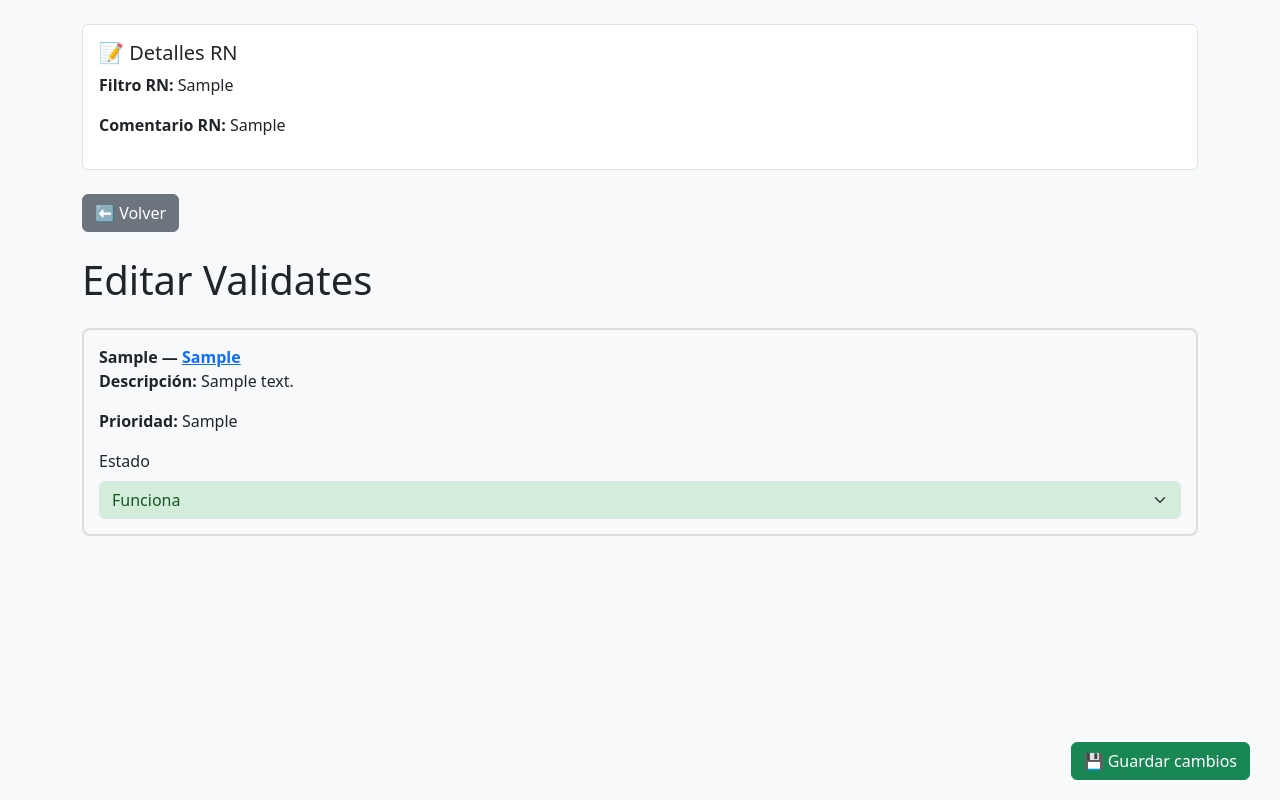
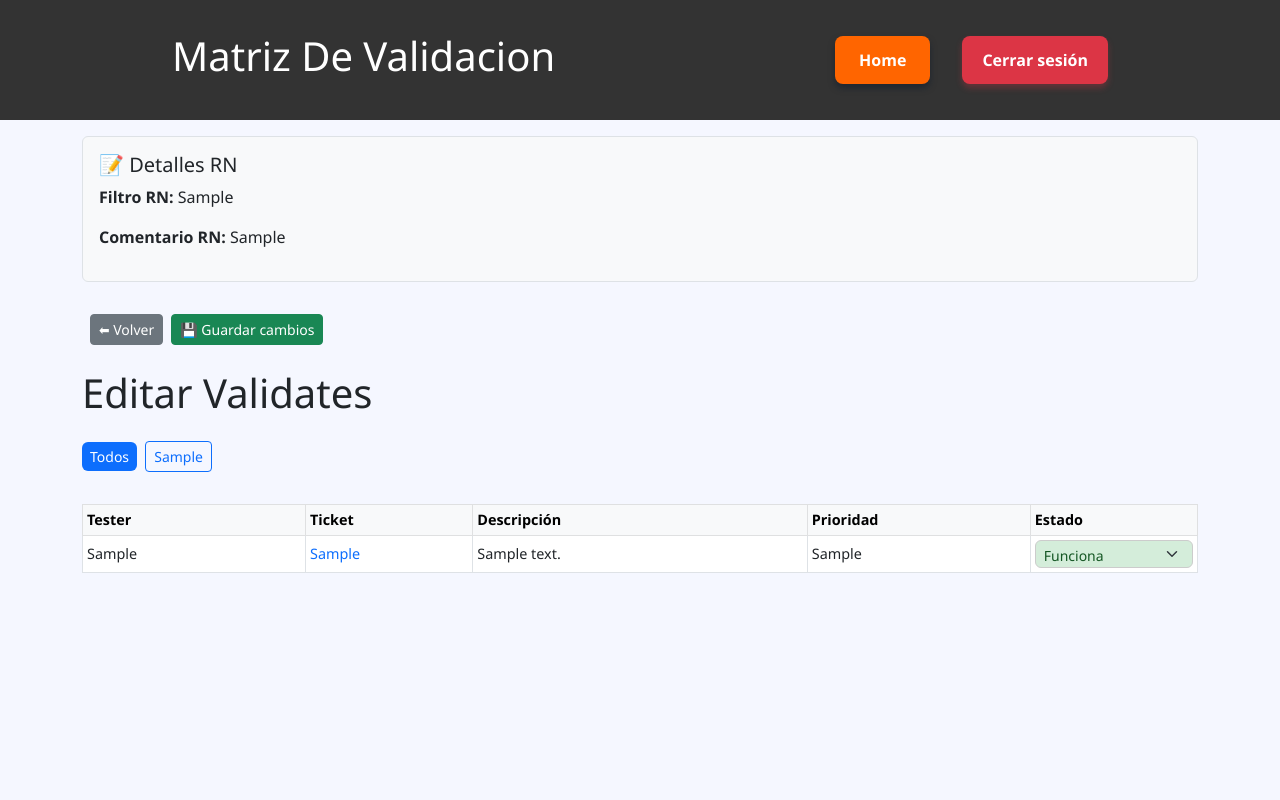
Before and after one commit to qc-test-dev/stb_sonda, a Django app: page /matrix/editar_validates/1/ in a window 1280 px wide. Run offline with Django 3.2, Linux system fonts and the light colour scheme; tables that the repository leaves empty hold one stand-in row (values such as "Sample post").

Commit message:
Matrix V1.0.2 funtions of jira-validates-filters

```diff
--- a/matrix/urls.py
+++ b/matrix/urls.py
@@ -3,8 +3,6 @@ from . import views
 app_name='matrix_app'
 #matrix_app:dashboard_super_matrices
 urlpatterns = [
-    path('', views.super_matriz_dashboard, name='dashboard_super_matrices'),
-    path('supermatriz/<int:super_matriz_id>/', views.detalle_super_matriz, name='detalle_super_matriz'),
     path('supermatriz/<int:super_matriz_id>/', views.detalle_super_matriz, name='detalle_super_matriz'),
     path('matriz/<int:matriz_id>/', views.detalle_matriz, name='detalle_matriz'),
     path('editar_validates/<int:super_matriz_id>/', views.editar_validates, name='editar_validates'),
--- a/matrix/views.py
+++ b/matrix/views.py
@@ -8,36 +8,14 @@ from .forms import (
     ValidateForm, ValidateEstadoForm, DetallesValidateForm,
     TicketPorLevantarForm
 )
-from .models import SuperMatriz, Matriz, Validate,TicketPorLevantar
-from .utils import importar_validates_desde_excel,importar_matriz_desde_excel
+from .models import SuperMatriz, Matriz, Validate,TicketPorLevantar,DetallesValidate
+from .utils import importar_matriz_desde_excel,importar_validates
 from django.urls import reverse
-
-def super_matriz_dashboard(request):
-    super_matrices = SuperMatriz.objects.all()
-
-    if request.method == 'POST':
-        form = SuperMatrizForm(request.POST)
-        if form.is_valid():
-            super_matriz = form.save()
-
-            ruta_excel_validates = os.path.join('static', 'excel_files', 'validates.xlsx')
-            importar_validates_desde_excel(super_matriz, ruta_excel_validates)
-
-            return redirect('matrix_app:detalles_validate_modal', super_matriz_id=super_matriz.id)
-    else:
-        form = SuperMatrizForm()
-
-    return render(request, 'excel_files/super_matriz_dashboard.html', {
-        'form': form,
-        'super_matrices': super_matrices
-    })
-
 
 def detalle_super_matriz(request, super_matriz_id):
     super_matriz = get_object_or_404(SuperMatriz, id=super_matriz_id)
     matrices = super_matriz.matrices.all()
     validates = super_matriz.validates.all()
-    tickets = super_matriz.tickets_por_levantar.all()
 
     matrices_info = []
     for matriz in matrices:
@@ -162,7 +140,12 @@ def editar_validates(request, super_matriz_id):
     super_matriz = get_object_or_404(SuperMatriz, id=super_matriz_id)
     validates = Validate.objects.filter(super_matriz=super_matriz)
 
+    detalles_validate = getattr(super_matriz, 'detalles_validate', None)
+
     formularios = []
+
+    # Extraemos testers únicos (sin repetir)
+    testers = validates.values_list('tester', flat=True).distinct()
 
     if request.method == 'POST':
         for validate in validates:
@@ -177,27 +160,39 @@ def editar_validates(request, super_matriz_id):
 
     return render(request, 'excel_files/editar_validates.html', {
         'super_matriz': super_matriz,
-        'formularios_validates': formularios
+        'formularios_validates': formularios,
+        'detalles_validate': detalles_validate,
+        'testers': testers,  # <<< aquí está
     })
+
 
 
 def detalles_validate_modal(request, super_matriz_id):
     super_matriz = get_object_or_404(SuperMatriz, id=super_matriz_id)
 
+    # Obtén o inicializa el detalle asociado
+    detalles, _ = DetallesValidate.objects.get_or_create(super_matriz=super_matriz)
+
     if request.method == 'POST':
-        form = DetallesValidateForm(request.POST)
+        form = DetallesValidateForm(request.POST, instance=detalles)
+        link = request.POST.get('filtro_RN', '')
+
         if form.is_valid():
             detalles = form.save(commit=False)
             detalles.super_matriz = super_matriz
             detalles.save()
+            if not Validate.objects.filter(super_matriz=super_matriz).exists():
+                importar_validates(super_matriz, link)
+
             return redirect('matrix_app:detalle_super_matriz', super_matriz_id=super_matriz.id)
     else:
-        form = DetallesValidateForm()
+        form = DetallesValidateForm(instance=detalles)
 
     return render(request, 'excel_files/detalles_validate_modal.html', {
         'form': form,
         'super_matriz': super_matriz
     })
+
 
 def tickets_por_levantar_view(request, super_matriz_id):
     super_matriz = get_object_or_404(SuperMatriz, id=super_matriz_id)
--- a/static/css/styles.css
+++ b/static/css/styles.css
@@ -349,3 +349,18 @@
   p {
     white-space: pre-line;
   }
+  /*Estilos de Editar validates*/
+  /* Colores para los estados */
+  .estado-funciona { background-color: #d4edda !important; color: #155724 !important; }
+  .estado-falla-nueva { background-color: #c82333 !important; color: white !important; }
+  .estado-falla-persistente { background-color: #f8d7da !important; color: #721c24 !important; }
+  .estado-na { background-color: #e2e3e5 !important; color: #004085 !important; }
+  .estado-pendiente { background-color: #fd7e14 !important; color: white !important; }
+  .estado-por-ejecutar { background-color: #ffeeba !important; color: #856404 !important; }
+
+  /* Estilo para el botón flotante */
+  .sticky-save-button { position: fixed; bottom: 20px; right: 30px; z-index: 1050; }
+
+  /* Estilo para el formulario */
+  .form-card { border: 2px solid #ddd; border-radius: 8px; padding: 15px; margin-bottom: 10px; }
+  .card-header { font-weight: bold; background-color: #f8f9fa; }
--- a/static/js/script.js
+++ b/static/js/script.js
@@ -86,3 +86,30 @@ setInterval(() => {
             row.style.display = testerCell.includes(filter) ? '' : 'none';
         });
     });
+
+// Funciones sobre
+// El templade editar validates
+// Función para actualizar el color del select según el valor del estado
+function actualizarColorSelect(select) {
+    const valor = select.value;
+    select.classList.remove(
+        'estado-funciona', 'estado-falla-nueva', 'estado-falla-persistente',
+        'estado-na', 'estado-pendiente', 'estado-por-ejecutar'
+    );
+    switch (valor) {
+        case 'funciona': select.classList.add('estado-funciona'); break;
+        case 'falla_nueva': select.classList.add('estado-falla-nueva'); break;
+        case 'falla_persistente': select.classList.add('estado-falla-persistente'); break;
+        case 'na': select.classList.add('estado-na'); break;
+        case 'pendiente': select.classList.add('estado-pendiente'); break;
+        case 'por_ejecutar': select.classList.add('estado-por-ejecutar'); break;
+    }
+}
+
+// Aplicar color inicial a cada select de estado
+document.querySelectorAll('.estado-select').forEach(function (select) {
+    actualizarColorSelect(select);
+    select.addEventListener('change', function () {
+        actualizarColorSelect(select);
+    });
+});
--- a/templates/excel_files/editar_validates.html
+++ b/templates/excel_files/editar_validates.html
@@ -1,9 +1,79 @@
-<!DOCTYPE html>
-<html lang="es">
-<head>
-    <meta charset="UTF-8">
-    <title>Editar Validates - {{ super_matriz.nombre }}</title>
-    <link href="https://cdn.jsdelivr.net/npm/bootstrap@5.3.0/dist/css/bootstrap.min.css" rel="stylesheet">
+{% extends 'base.html' %}
+{% load static %}
+
+{% block title %}
+Validates - {{ super_matriz.nombre }}
+{% endblock title %}
+
+{% block content %}
+{% include 'includes/header.html' %}
+<div class="container py-3">
+    {% if detalles_validate %}
+    <div class="mb-4 p-3 border rounded bg-light">
+        <h5 class="mb-2">📝 Detalles RN</h5>
+        <p><strong>Filtro RN:</strong> {{ detalles_validate.filtro_RN }}</p>
+        <p><strong>Comentario RN:</strong> {{ detalles_validate.comentario_RN }}</p>
+    </div>
+    {% endif %}
+
+    <!-- Barra sticky con botones -->
+    <div class="sticky-top d-flex justify-content-start align-items-center gap-2 p-2 " style="z-index: 1100; width: 40%;">
+        <a href="{% url 'matrix_app:detalle_super_matriz' super_matriz.id %}" class="btn btn-secondary btn-sm">
+            ⬅ Volver
+        </a>
+        <button type="submit" form="validates-form" class="btn btn-success btn-sm">
+            💾 Guardar cambios
+        </button>
+        <span id="auto-save-msg" class="text-success small ms-3" style="display:none;">Guardado automáticamente ✔️</span>
+    </div>
+
+    <h1 class="mb-4 mt-3">Editar Validates</h1>
+
+    <!-- Botones de filtro por testers -->
+    <div class="mb-4">
+        <button class="btn btn-primary btn-sm filter-btn active me-1 mb-2" data-tester="all">Todos</button>
+        {% for tester in testers %}
+            <button class="btn btn-outline-primary btn-sm filter-btn me-1 mb-2" data-tester="{{ tester|escape }}">
+                {{ tester }}
+            </button>
+        {% empty %}
+            <p class="text-muted">No hay testers disponibles.</p>
+        {% endfor %}
+    </div>
+
+    <form method="post" id="validates-form" action="{% url 'matrix_app:editar_validates' super_matriz.id %}">
+        {% csrf_token %}
+        <div class="table-responsive">
+            <table class="table table-bordered table-hover table-sm align-middle" id="validates-table" style="font-size: 0.9rem;">
+                <thead class="table-light">
+                    <tr>
+                        <th style="width: 20%;">Tester</th>
+                        <th style="width: 15%;">Ticket</th>
+                        <th style="width: 30%;">Descripción</th>
+                        <th style="width: 20%;">Prioridad</th>
+                        <th style="width: 15%;">Estado</th>
+                    </tr>
+                </thead>
+                <tbody>
+                    {% for validate, form in formularios_validates %}
+                    <tr data-tester="{{ validate.tester|escape }}">
+                        <td style="width: 20%;">{{ validate.tester }}</td>
+                        <td style="width: 15%;">
+                            <a href="https://dlatvarg.atlassian.net/browse/{{ validate.ticket }}" target="_blank" class="text-decoration-none">
+                                {{ validate.ticket }}
+                            </a>
+                        </td>
+                        <td style="width: 30%; white-space: pre-wrap;">{{ validate.descripcion }}</td>
+                        <td style="width: 20%;">{{ validate.prioridad }}</td>
+                        <td style="width: 15%;">{{ form.estado }}</td>
+                    </tr>
+                    {% endfor %}
+                </tbody>
+            </table>
+        </div>
+    </form>
+</div>
+
 <style>
     /* Colores para los estados */
     .estado-funciona { background-color: #d4edda !important; color: #155724 !important; }
@@ -13,58 +83,25 @@
     .estado-pendiente { background-color: #fd7e14 !important; color: white !important; }
     .estado-por-ejecutar { background-color: #ffeeba !important; color: #856404 !important; }
 
-        /* Estilo para el botón flotante */
-        .sticky-save-button { position: fixed; bottom: 20px; right: 30px; z-index: 1050; }
+    /* Botones filtro testers */
+    .filter-btn.active {
+        background-color: #0d6efd !important;
+        color: white !important;
+        border-color: #0d6efd !important;
+    }
 
-        /* Estilo para el formulario */
-        .form-card { border: 2px solid #ddd; border-radius: 8px; padding: 15px; margin-bottom: 10px; }
-        .card-header { font-weight: bold; background-color: #f8f9fa; }
+    /* Tabla compacta */
+    table#validates-table tbody tr td select.form-select {
+        font-size: 0.875rem;
+        padding: 0.25rem 0.5rem;
+        height: 28px;
+    }
+
 </style>
-</head>
-<body class="bg-light py-4">
-    <div class="container">
-        {% if super_matriz.detalles_validate %}
-            <div class="mb-4 p-3 border rounded bg-white">
-            <h5 class="mb-2">📝 Detalles RN</h5>
-            <p><strong>Filtro RN:</strong> {{ super_matriz.detalles_validate.filtro_RN }}</p>
-            <p><strong>Comentario RN:</strong> {{ super_matriz.detalles_validate.comentario_RN }}</p>
-    </div>
-            {% endif %}
-
-        <!-- Enlace de regreso -->
-        <a href="{% url 'matrix_app:detalle_super_matriz' super_matriz.id %}" class="btn btn-secondary mb-4">⬅ Volver</a>
-        <h1 class="mb-4">Editar Validates</h1>
-
-        <!-- Formulario -->
-        <form method="post">
-            {% csrf_token %}
-            {% for validate, form in formularios_validates %}
-                <div class="form-card">
-                    <!-- Header con el tester y el ticket -->
-                    <div class="card-header">
-                        {{ validate.tester }} —
-                        <a href="https://dlatvarg.atlassian.net/browse/{{ validate.ticket }}" target="_blank">{{ validate.ticket }}</a>
-                    </div>
-
-                    <div class="card-body">
-                        <!-- Descripción -->
-                        <p><strong>Descripción:</strong> {{ validate.descripcion }}</p>
-                        <p><strong>Prioridad:</strong> {{ validate.prioridad }}</p>
-
-                        <!-- Selector de Estado -->
-                        <label for="{{ form.estado.id_for_label }}" class="form-label">Estado</label>
-                        {{ form.estado }}
-                    </div>
-                </div>
-            {% endfor %}
-
-            <!-- Botón de guardar fijo -->
-            <button type="submit" class="btn btn-success sticky-save-button">💾 Guardar cambios</button>
-        </form>
-    </div>
 
 <script>
-        // Función para actualizar el color del select según el valor del estado
+    document.addEventListener('DOMContentLoaded', function () {
+        // Actualizar color de selects según valor
         function actualizarColorSelect(select) {
             const valor = select.value;
             select.classList.remove(
@@ -81,13 +118,56 @@
             }
         }
 
-        // Aplicar color inicial a cada select de estado
-        document.querySelectorAll('.estado-select').forEach(function (select) {
+        document.querySelectorAll('select.form-select').forEach(function (select) {
             actualizarColorSelect(select);
             select.addEventListener('change', function () {
                 actualizarColorSelect(select);
             });
         });
+
+        // Filtro por tester
+        const filterButtons = document.querySelectorAll('.filter-btn');
+        const rows = document.querySelectorAll('#validates-table tbody tr');
+
+        filterButtons.forEach(btn => {
+            btn.addEventListener('click', () => {
+                filterButtons.forEach(b => b.classList.remove('active'));
+                btn.classList.add('active');
+
+                const tester = btn.getAttribute('data-tester');
+                rows.forEach(row => {
+                    if (tester === 'all' || row.getAttribute('data-tester') === tester) {
+                        row.style.display = '';
+                    } else {
+                        row.style.display = 'none';
+                    }
+                });
+            });
+        });
+
+        // Auto-save cada 15 segundos
+        const form = document.getElementById('validates-form');
+        const autoSaveMsg = document.getElementById('auto-save-msg');
+
+        async function autoSave() {
+            const formData = new FormData(form);
+
+            try {
+                const response = await fetch(form.action, {
+                    method: 'POST',
+                    headers: { 'X-Requested-With': 'XMLHttpRequest' },
+                    body: formData,
+                });
+                if (response.ok) {
+                    autoSaveMsg.style.display = 'inline';
+                    setTimeout(() => autoSaveMsg.style.display = 'none', 3000);
+                }
+            } catch (error) {
+                console.error('Error en autoguardado:', error);
+            }
+        }
+
+        setInterval(autoSave, 15000);
+    });
 </script>
-</body>
-</html>
+{% endblock content %}
```
Also changed, not shown: matrix/utils.py (+116 -31 lines), requirements.txt (+41 -16 lines), stb_sonda/views.py (+4 -3 lines), matrix/migrations/0017_alter_detallesvalidate_super_matriz.py (added), matrix/migrations/0018_alter_detallesvalidate_super_matriz.py (added), matrix/models.py (line endings or trailing spaces), 1 other file. Lines whose indentation alone changed are shown as unchanged.
